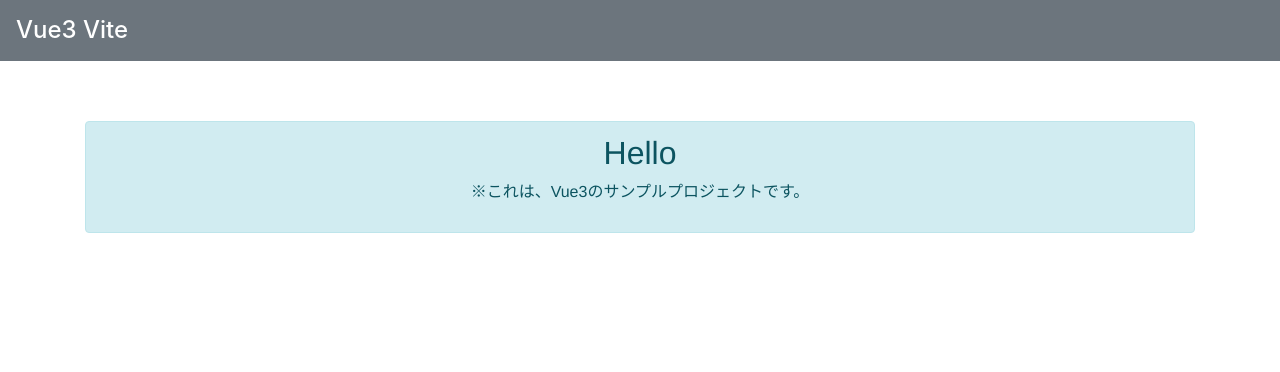
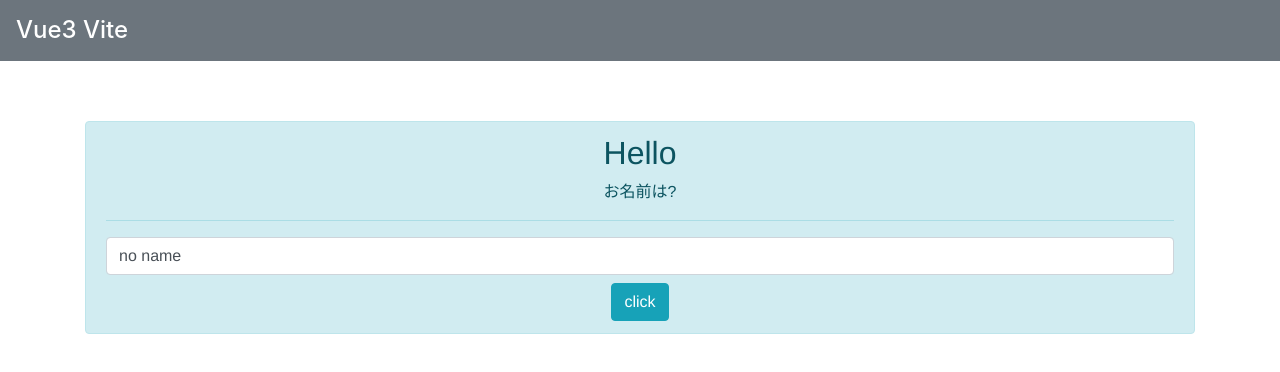
Before and after one commit to nansuru/vue-helloworld, a Vue app: page / in a window 1280 px wide. Shown: the top 372 px of the page. Built offline with nearby package versions, Linux system fonts and the light colour scheme.

Commit message:
list3-18

```diff
--- a/src/App.vue
+++ b/src/App.vue
@@ -1,9 +1,6 @@
 <template>
   <div id="app">
-    <HelloWorld
-      title="Hello"
-      message="※これは、Vue3のサンプルプロジェクトです。"
-    />
+    <HelloWorld title="Hello" />
   </div>
 </template>
 
--- a/src/components/HelloWorld.vue
+++ b/src/components/HelloWorld.vue
@@ -2,6 +2,11 @@
   <div class="alert alert-info">
     <h2>{{ title }}</h2>
     <p>{{ message }}</p>
+    <hr />
+    <div>
+      <input class="form-control" type="text" v-model="input" />
+      <button class="btn btn-info mt-2" v-on:click="doAction">click</button>
+    </div>
   </div>
 </template>
 
@@ -12,5 +17,16 @@ export default {
     title: String,
     message: String,
   },
+  data() {
+    return {
+      message: "お名前は?",
+      input: "no name",
+    };
+  },
+  methods: {
+    doAction() {
+      this.message = "こんにちは、" + this.input + "さん！";
+    },
+  },
 };
 </script>
```
